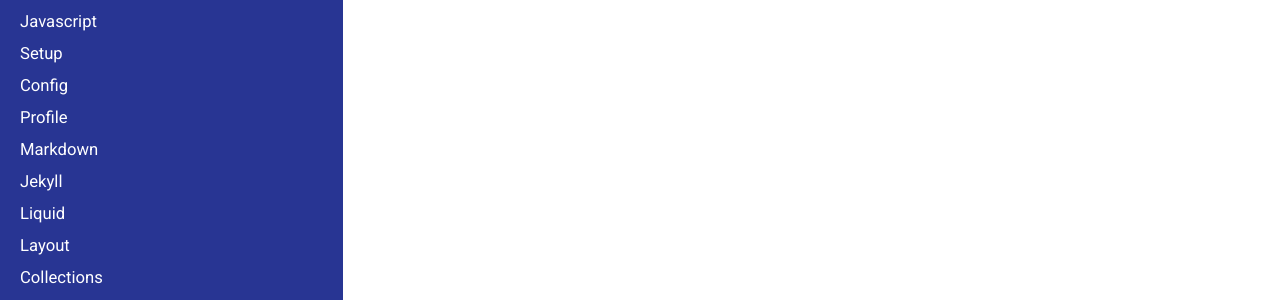
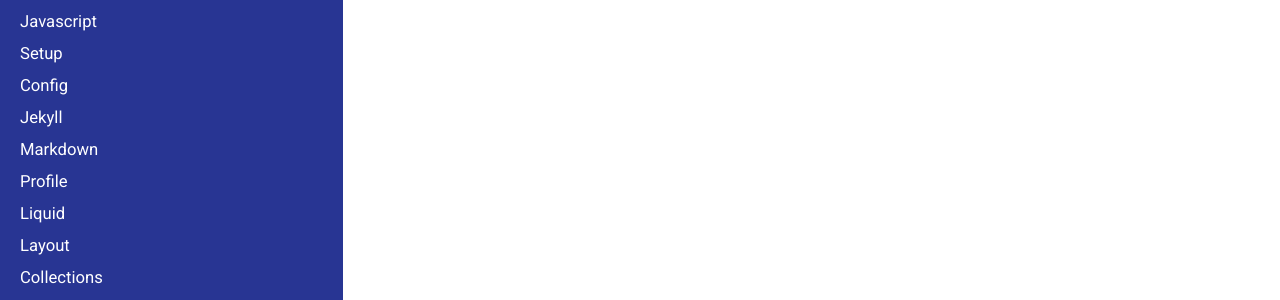
Before and after one commit to CreateUNSW/github-pages-workshop, a Jekyll site: the page built from about.md, in a window 1280 px wide. Shown: the part 415-715 px from the top of the page. Built offline with Jekyll 4.4.1, drawn with Linux system fonts in a browser that asks for light colours.

Commit message:
menu rearrange suggested

```diff
--- a/_data/slides.yml
+++ b/_data/slides.yml
@@ -12,9 +12,9 @@
 - Javascript
 - Setup
 - Config
+- Jekyll
+- Markdown
 - Profile
-- Markdown
-- Jekyll
 - Liquid
 - Layout
 - Collections
```
